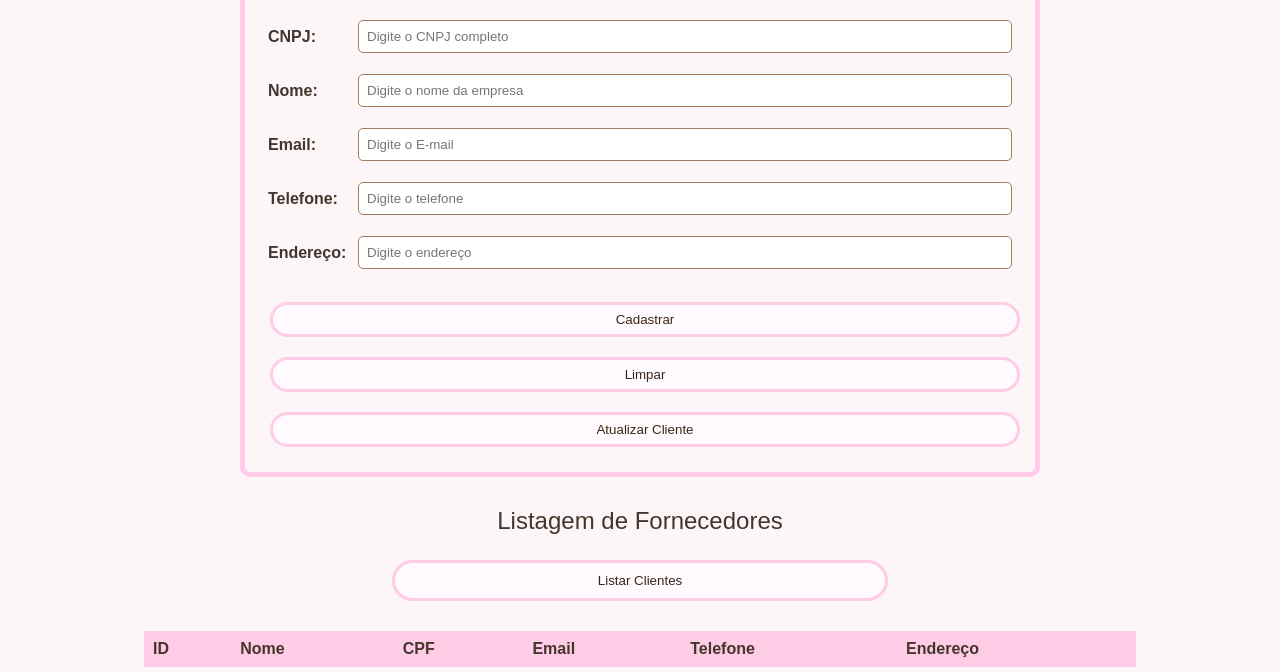
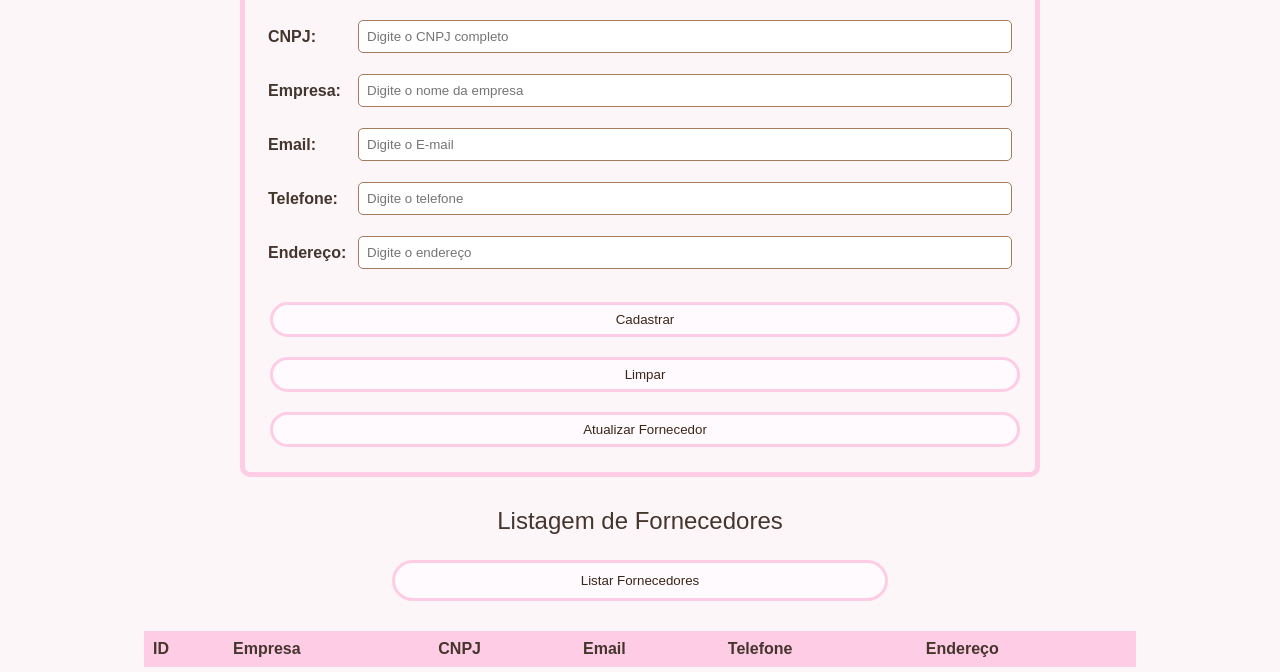
Before and after one commit to annaclaralemossilva/dozero, a plain HTML site: page pub/fornecedor.html in a window 1280 px wide. Shown: the part 280-952 px from the top of the page. Drawn offline with Linux system fonts and the light colour scheme; a web font is replaced by a local one.

Commit message:
Update fornecedor.html

```diff
--- a/pub/fornecedor.html
+++ b/pub/fornecedor.html
@@ -37,7 +37,7 @@
                         <input type="text" id="cnpj" name="cnpj" placeholder="Digite o CNPJ completo">
                     </div>
                     <div class="form-group">
-                        <label for="nomeCliente">Nome:</label>
+                        <label for="nomeCliente">Empresa:</label>
                         <input type="text" id="nome" name="nome" placeholder="Digite o nome da empresa" required>
                     </div>
                     <div class="form-group">
@@ -54,27 +54,27 @@
                     </div>
                     <!-- Botão Cadastrar dentro do formulário -->
                     <div class="full-box">
-                        <input type="submit" value="Cadastrar" class="alinhaBtns" onclick="cadastrarCliente(event)">
+                        <input type="submit" value="Cadastrar" class="alinhaBtns" onclick="cadastrarFornecedor(event)">
                         <input type="reset" value="Limpar" class="alinhaBtns">
-                        <input type="button" value="Atualizar Cliente" class="alinhaBtns" onclick="atualizarCliente(); limpaCliente();" />
+                        <input type="button" value="Atualizar Fornecedor" class="alinhaBtns" onclick="atualizarFornecedor(); limpaFornecedor();" />
                     </div>
                     </div>
                 </form>
                 <h2>Listagem de Fornecedores</h2>
-                    <button type="button" onclick="listarClientes()" class="listaBtns">Listar Clientes</button>
+                    <button type="button" onclick="listarFornecedor()" class="listaBtns">Listar Fornecedores</button>
 
                     <table border="1">
                         <thead>
                             <tr>
                                 <th>ID</th>
-                                <th>Nome</th>
-                                <th>CPF</th>
+                                <th>Empresa</th>
+                                <th>CNPJ</th>
                                 <th>Email</th>
                                 <th>Telefone</th>
                                 <th>Endereço</th>
                             </tr>
                         </thead>
-                        <tbody id="tabela-clientes">
+                        <tbody id="tabela-fornecedor">
                             <!-- Linhas serão preenchidas pelo JavaScript -->
                         </tbody>
                     </table>
```
